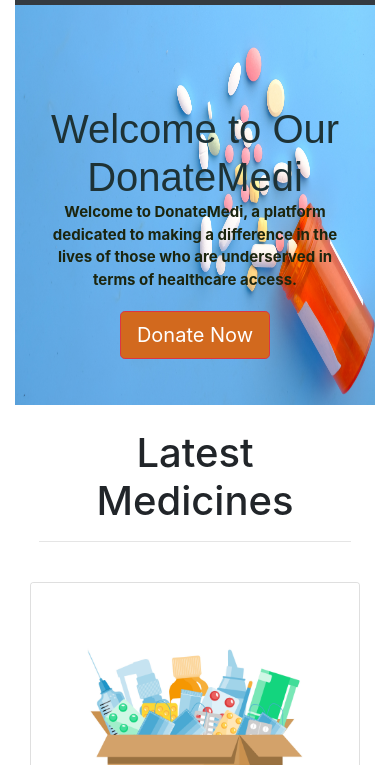
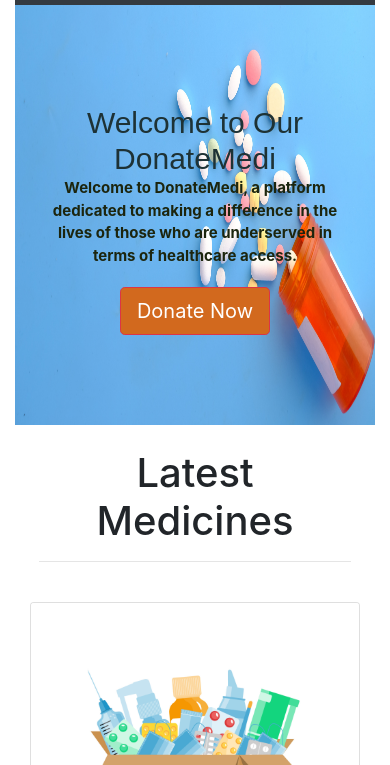
Before and after one commit to babar145986/medicine_donation, a plain HTML site: page index.html in a window 390 px wide. Shown: the part 79-844 px from the top of the page. Drawn offline with nearby package versions, Linux system fonts and the light colour scheme.

Commit message:
update home again

```diff
--- a/index.html
+++ b/index.html
@@ -35,11 +35,11 @@
 }
 @media screen and (max-width: 600px){
     .bg-img{
-      height: 400px;
+      height: 420px;
       padding: 100px 0;
     }
     .bg-img h1{
-      font-size: 40px;
+      font-size: 30px;
       color: #1e3235;
     }
     .bg-img p {
```
